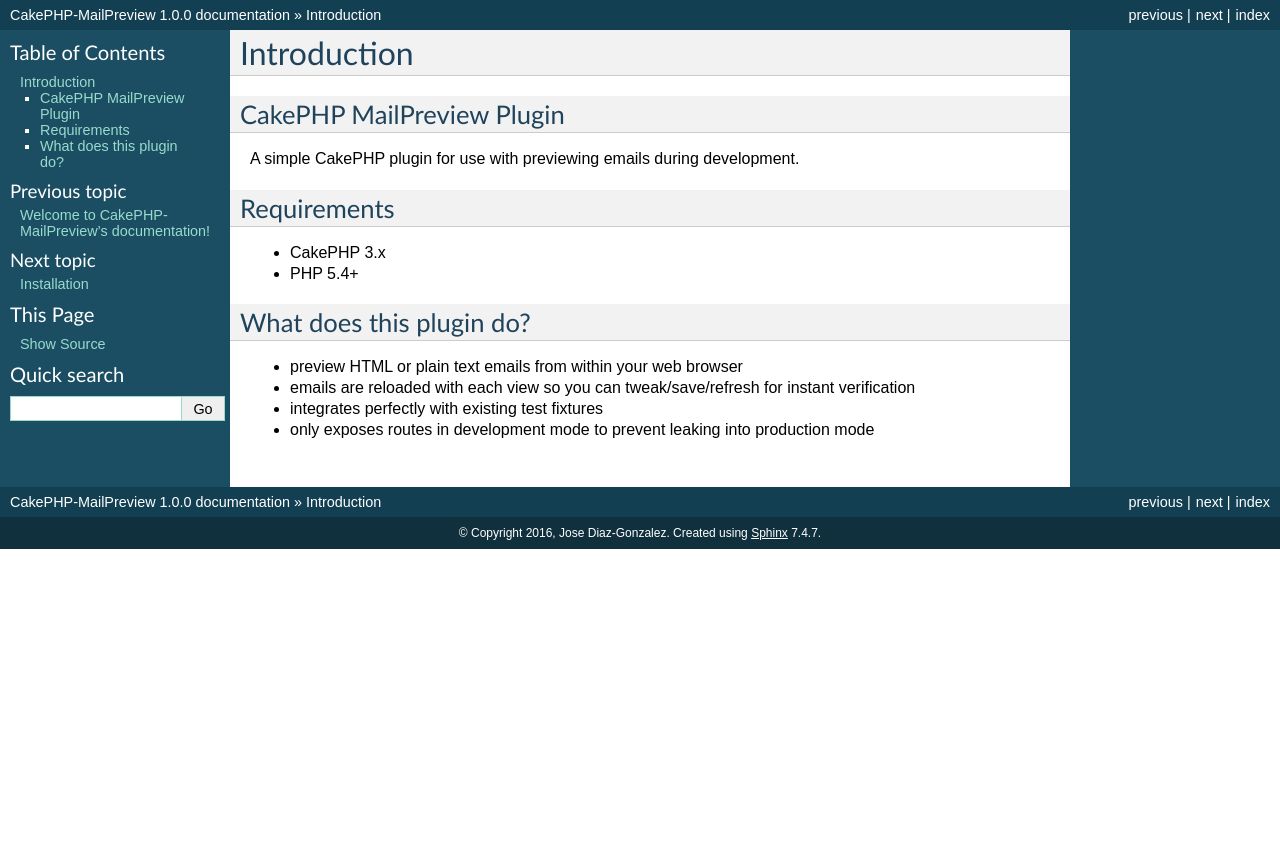
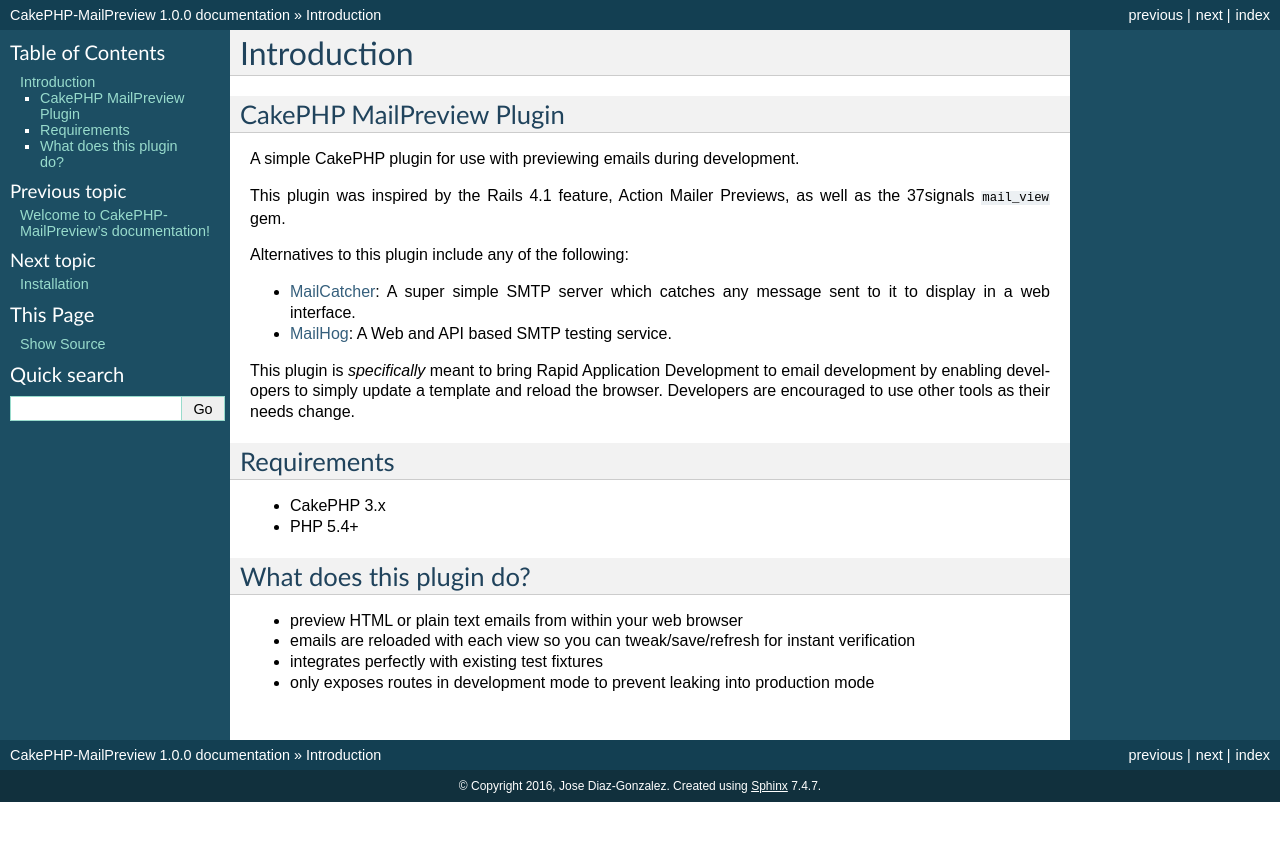
Before and after one commit to josegonzalez/cakephp-mail-preview, a Sphinx documentation site: the page built from docs/introduction.rst, in a window 1280 px wide. Shown: the top 841 px of the page. Built offline with Sphinx 7.4.7, drawn with Linux system fonts in a browser that asks for light colours.

Commit message:
Update description

```diff
--- a/composer.json
+++ b/composer.json
@@ -1,6 +1,6 @@
 {
     "name": "josegonzalez/cakephp-mail-preview",
-    "description": "MailPreview plugin for CakePHP",
+    "description": "CakePHP plugin for use with previewing emails during development",
     "type": "cakephp-plugin",
     "keywords": ["cakephp", "email", "mail", "preview"],
     "homepage": "https://github.com/josegonzalez/cakephp-mail-preview",
--- a/docs/introduction.rst
+++ b/docs/introduction.rst
@@ -5,6 +5,19 @@
 ~~~~~~~~~~~~~~~~~~~~~~~~~~
 
 A simple CakePHP plugin for use with previewing emails during development.
+
+This plugin was inspired by the Rails 4.1 feature, Action Mailer Previews, as well
+as the 37signals ``mail_view`` gem.
+
+Alternatives to this plugin include any of the following:
+
+* `MailCatcher <https://mailcatcher.me/>`__: A super simple SMTP server which catches any message sent to it to display in a web interface.
+* `MailHog <https://github.com/mailhog/MailHog>`__: A Web and API based SMTP testing service.
+
+This plugin is *specifically* meant to bring Rapid Application Development to
+email development by enabling developers to simply update a template and
+reload the browser. Developers are encouraged to use other tools as their
+needs change.
 
 Requirements
 ~~~~~~~~~~~~
```
Also changed, not shown: README.md (+14 -0 lines).
